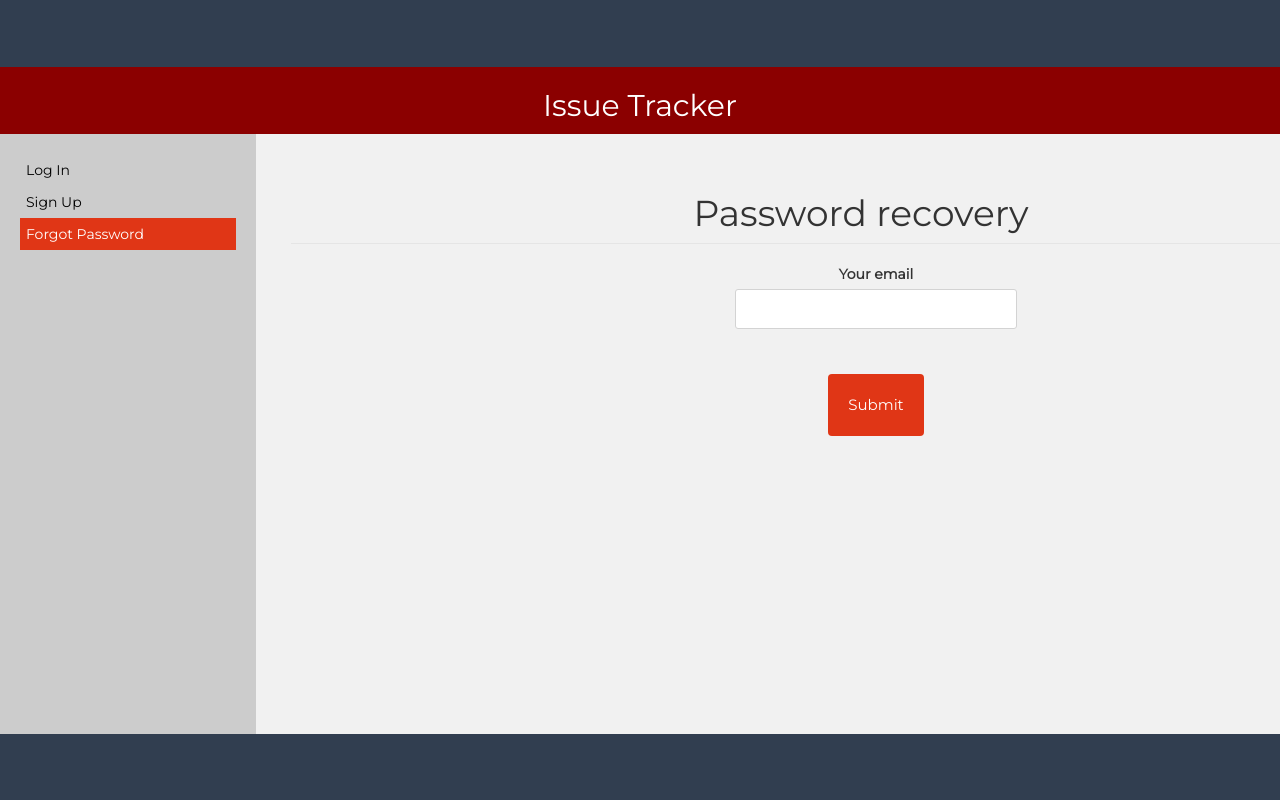
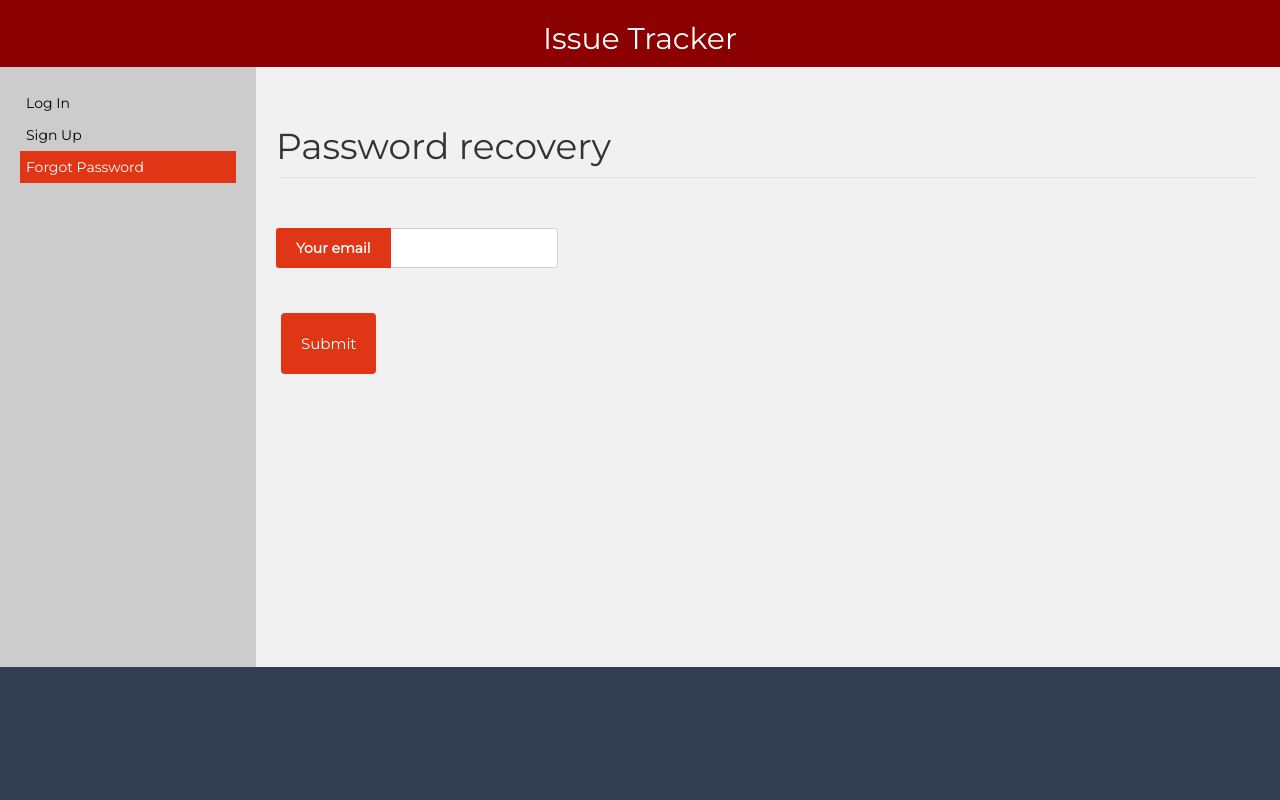
Before and after one commit to Urmi20/Assignment3, a Flask app: page /forgotpwd in a window 1280 px wide. Run offline with Flask 2, Linux system fonts and the light colour scheme; some libraries are stand-ins or nearby versions.

Commit message:
Few Changes

```diff
--- a/app/templates/base.html
+++ b/app/templates/base.html
@@ -95,8 +95,6 @@
 
     }
     body{
-    display: flex;
-    flex-direction: column;
     align-items: center;
     justify-content: center;
     height: 100vh;
--- a/app/templates/forgotpwd.html
+++ b/app/templates/forgotpwd.html
@@ -13,15 +13,16 @@
              </ul>
         </nav>
         <article>
-    <form method="post" action="recovery_submit" class="container"> <!-- Redirected to index.py-->  <!-- add action path-->
-        <legend class="text-center case" style="margin-top:40px;"><h1>Password recovery</h1></legend>
+    <form method="post" action="recovery_submit"> <!-- Redirected to index.py-->  <!-- add action path-->
+        <legend style="margin-top:40px;"><h1>Password recovery</h1></legend>
 
-        <div class="text-center forms container">
-            <label class="fontsize">Your email</label><br/>
-            <input type="text" name="email" class="textbox"/><br/>
+            <div class="text-input center" >
+            <input type="text" id="frgtpwd" name="email"/>
+            <label for="frgtpwd">Your email</label><br/>
             {% if error_value== True %}
                 Email not registered
             {% endif %}<br/><br>
+            </div>
             <input type="submit" class="button" value="Submit"/><br/><br>
 
         </div>
```
